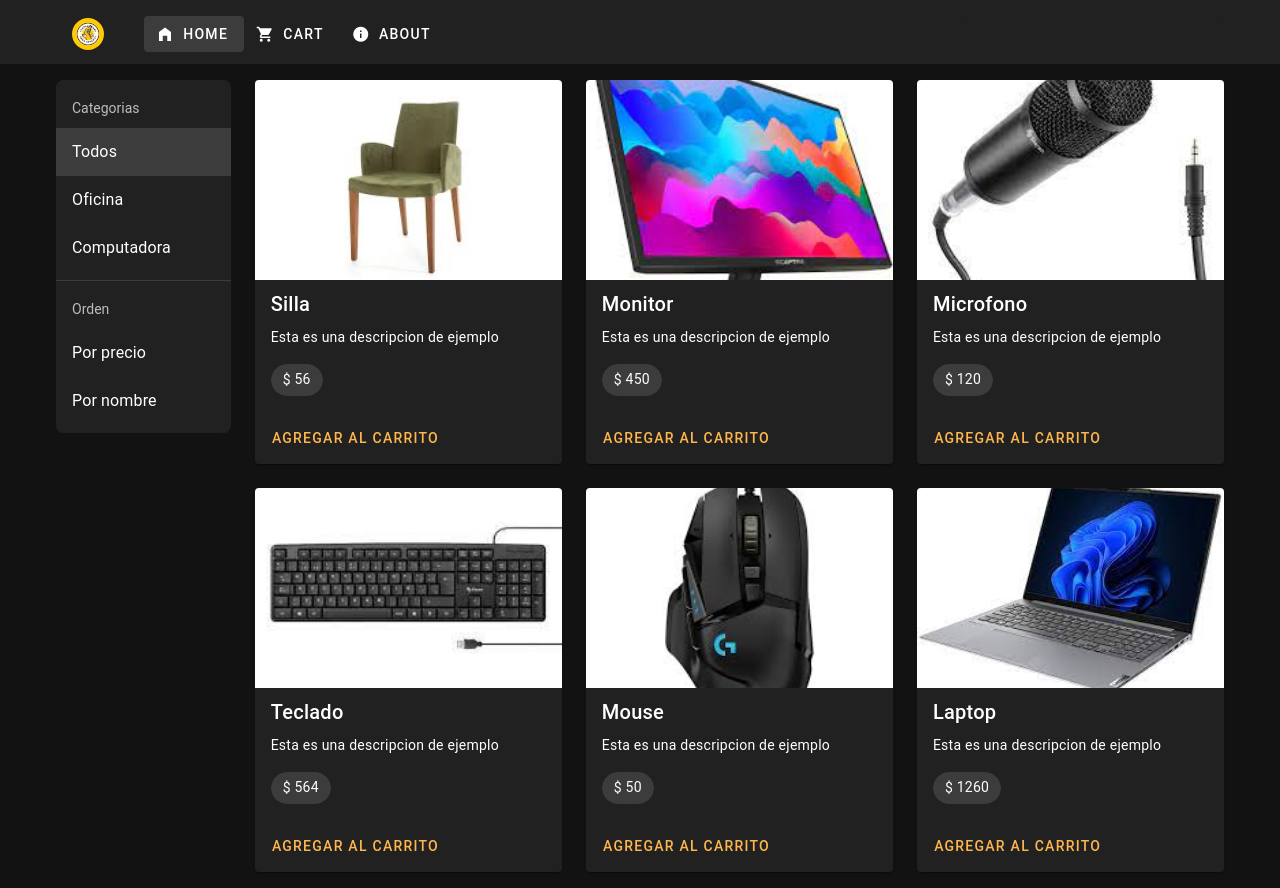
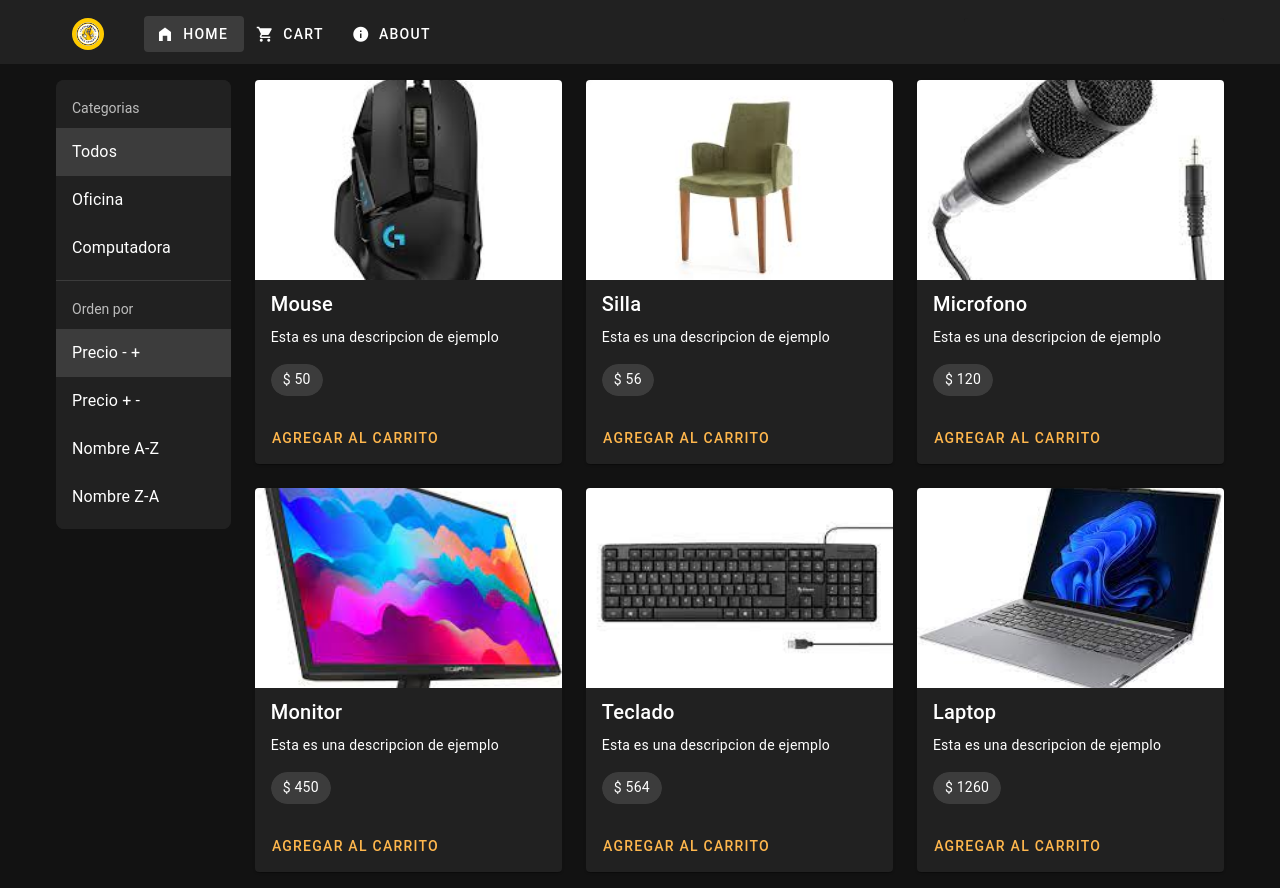
Before and after one commit to Bettaht/vue-3-ecommerce, a Vue app: page / in a window 1280 px wide. Built offline with nearby package versions, Linux system fonts and the light colour scheme.

Commit message:
Add categoriesOptions component, refactor to a left folder

```diff
--- a/src/components/CategoryList.vue
+++ /dev/null
@@ -1,78 +0,0 @@
-<script lang="ts">
-import { mapActions } from 'pinia';
-import type { Category } from '../model/types';
-import { useProductsStore } from '../stores/proudcts';
-export default {
-    data() {
-        return{
-            categories: [{
-                id: 1,
-                name: 'Oficina',
-                description:'Productos para tu oficina'
-            },{
-                id: 2,
-                name: 'Computadora',
-                description:'Productos para tu setup'
-            }] as Category[]
-        };
-    },
-    methods:{
-      goToCategory(categoryId: number){
-        this.$router.push({
-          name: 'category',
-          params: { categoryId }
-        });
-      },
-      clearCategory(){
-        this.$router.push({
-          name: 'home'
-        })
-      },
-      ...mapActions(useProductsStore, ['orderByPrice', 'orderByName'])
-    }
-}
-</script>
-
-<template>
-<v-sheet rounded="lg">
-    <v-list rounded="lg">
-      <v-list-subheader>Categorias</v-list-subheader>
-        <v-list-item link @click="clearCategory()" :active="$route.name === 'home'">
-          <v-list-item-title>
-            Todos
-          </v-list-item-title>
-
-        </v-list-item>
-        <v-list-item :active="$route.name === 'category' && Number($route.params.categoryId) === category.id"
-          v-for="category in categories"
-          :key="category.id"
-          link
-          @click="goToCategory(category.id)"
-          >
-
-          <v-list-item-title>
-            {{ category.name }}
-          </v-list-item-title>
-        </v-list-item>
-
-        <v-divider class="my-2"></v-divider>
-
-        <v-list-subheader>Orden</v-list-subheader>
-
-        <v-list-item
-        link @click="orderByPrice()">
-        <v-list-item-title>
-          Por precio
-        </v-list-item-title>
-
-      </v-list-item>
-      <v-list-item
-        link @click="orderByName()">
-        <v-list-item-title>
-          Por nombre
-        </v-list-item-title>
-
-      </v-list-item>
-    </v-list>
- </v-sheet>
-</template>
--- a/src/components/ProductList.vue
+++ b/src/components/ProductList.vue
@@ -1,7 +1,7 @@
 <script lang="ts">
 import { mapState } from 'pinia';
 import ProducCard from './ProductCard.vue'
-import { useProductsStore } from '../stores/proudcts'
+import { useProductsStore } from '../stores/products'
 
 export default {
     components:{
@@ -21,4 +21,4 @@ export default {
         <ProducCard  :product = "p"/>
         </v-col>
     </v-row>
-</template>
+</template>../stores/products
--- /dev/null
+++ b/src/components/left/CategoriesOptions.vue
@@ -0,0 +1,36 @@
+<script lang="ts">
+import { mapState } from 'pinia';
+import { useCategoriesStore } from '../../stores/categories';
+export default {
+  computed:{
+    ...mapState(useCategoriesStore, ['categories'])
+  },
+  methods:{
+    goToCategory(categoryId: number){
+      this.$router.push({
+        name: 'category',
+        params: { categoryId }
+      });
+    },
+    clearCategory(){
+      this.$router.push({
+        name: 'home'
+      })
+    },
+  }
+}
+</script>
+
+<template>
+<v-list-subheader>Categorias</v-list-subheader>
+    <v-list-item link @click="clearCategory()" :active="$route.name === 'home'">
+          <v-list-item-title>Todos</v-list-item-title>
+    </v-list-item>
+    <v-list-item :active="$route.name === 'category' && Number($route.params.categoryId) === category.id"
+        v-for="category in categories"
+        :key="category.id"
+        link
+        @click="goToCategory(category.id)">
+        <v-list-item-title>{{ category.name }}</v-list-item-title>
+        </v-list-item>
+</template>
--- /dev/null
+++ b/src/components/left/LeftMenu.vue
@@ -0,0 +1,24 @@
+<script lang="ts">
+import OrderOptions from '../left/OrderOptions.vue'
+import CategoryOptions from '../../components/left/CategoriesOptions.vue'
+
+export default {
+  components:{
+    OrderOptions, CategoryOptions
+  }
+}
+</script>
+
+<template>
+<v-sheet rounded="lg">
+    <v-list rounded="lg">
+
+      <CategoryOptions />
+
+       <v-divider class="my-2"></v-divider>
+
+      <OrderOptions />
+
+    </v-list>
+ </v-sheet>
+</template>
--- /dev/null
+++ b/src/components/left/OrderOptions.vue
@@ -0,0 +1,33 @@
+<script lang="ts">
+import { mapActions, mapState } from 'pinia';
+import { useProductsStore } from '../../stores/products';
+
+export default {
+    methods: {
+        ...mapActions(useProductsStore, ['orderByPrice', 'orderByName', 'orderByPriceDesc', 'orderByNameDesc'])
+    },computed:{
+        ...mapState(useProductsStore, ['order'])
+    }
+}
+</script>
+
+<template>
+    <v-list-subheader>Orden por</v-list-subheader>
+    <v-list-item link @click = "orderByPrice" :active="order === 'price'">
+        <v-list-item-title>Precio - +</v-list-item-title>
+    </v-list-item>
+
+    <v-list-item link @click = "orderByPriceDesc" :active="order === 'priceDesc'">
+        <v-list-item-title>Precio + -</v-list-item-title>
+    </v-list-item>
+
+    <v-list-item link @click="orderByName" :active="order === 'name'">
+        <v-list-item-title>Nombre A-Z</v-list-item-title>
+    </v-list-item>
+
+    <v-list-item link @click="orderByNameDesc" :active="order === 'nameDesc'">
+        <v-list-item-title>Nombre Z-A</v-list-item-title>
+    </v-list-item>
+
+
+</template>
--- a/src/router/index.ts
+++ b/src/router/index.ts
@@ -1,5 +1,4 @@
 import { createRouter, createWebHistory } from 'vue-router'
-import HomeView from '../views/HomeView.vue'
 
 const router = createRouter({
   history: createWebHistory(import.meta.env.BASE_URL), //guardar un historial de las rutas que se han ido visitando que is el usuario preciona "BACk" se devolvera a la ruta donde antes se encontraba
--- /dev/null
+++ b/src/stores/categories.ts
@@ -0,0 +1,22 @@
+import type { Category } from "@/model/types";
+import { defineStore } from "pinia";
+
+export const useCategoriesStore = defineStore('categories', {
+    state: () => ({
+        categories: [{
+            id: 1,
+            name: 'Oficina',
+            description:'Productos para tu oficina'
+        },{
+            id: 2,
+            name: 'Computadora',
+            description:'Productos para tu setup'
+        }] as Category[] //tipo de dato del valor que se esta asignando
+     }),
+    getters: {
+
+    },
+    actions: {
+
+    },
+  })
--- a/src/stores/proudcts.ts
+++ b/src/stores/products.ts
@@ -3,7 +3,7 @@ import type { Product } from '../model/types';
 
 export const useProductsStore = defineStore('products', {
     state: () => ({
-      order: '' as string,
+      order: 'price' as string,
         categoryId: null as number | null,
         _products: [
             {name: 'Silla', price: 56, id: 5, categoryId: 1, image: '/products/silla.jpeg'},
@@ -30,8 +30,14 @@ export const useProductsStore = defineStore('products', {
         if (state.order === 'price') {
           return products.sort((a,b) => a.price - b.price);
         }
+        if (state.order === 'priceDesc') {
+          return products.sort((a,b) => b.price - a.price);
+        }
         if (state.order === 'name') {
           return products.sort((a,b) => a.name.localeCompare(b.name));//asi se ordena por nombre
+        }
+        if (state.order === 'nameDesc') {
+          return products.sort((a,b) => b.name.localeCompare(a.name));//asi se ordena por nombre
         }
       }
     },
@@ -44,6 +50,12 @@ export const useProductsStore = defineStore('products', {
         },
         orderByName(){
           this.order = 'name';
+        },
+        orderByPriceDesc(){
+          this.order = 'priceDesc';
+        },
+        orderByNameDesc(){
+          this.order = 'nameDesc';
         }
     },
   })
--- a/src/views/HomeView.vue
+++ b/src/views/HomeView.vue
@@ -1,7 +1,7 @@
 <script lang="ts">
 import ProductList from '../components/ProductList.vue'
-import CategoryList from '../components/CategoryList.vue'
-import { useProductsStore } from '../stores/proudcts';
+import LeftMenu from '../components/left/LeftMenu.vue'
+import { useProductsStore } from '../stores/products';
 
 function updateCategoryFromRouteParams(categoryIdParam: string|string[]){
   const productsStore = useProductsStore();
@@ -12,13 +12,13 @@ function updateCategoryFromRouteParams(categoryIdParam: string|string[]){
 export default {
   components:{
     ProductList,
-    CategoryList
+    LeftMenu
   },
-  beforeRouteEnter(to, from){
+  beforeRouteEnter(to){
     console.log('beforeRouteEnter',to.params);
     updateCategoryFromRouteParams(to.params.categoryId)
   },
-  beforeRouteUpdate(to, from){
+  beforeRouteUpdate(to){
     console.log('beforeRouteUpdate',to.params);
     updateCategoryFromRouteParams(to.params.categoryId)
     }
@@ -28,10 +28,11 @@ export default {
 <template>
   <v-row>
     <v-col cols="2">
-      <CategoryList />
+      <LeftMenu />
 </v-col>
 <v-col cols="10">
   <ProductList/>
 </v-col>
   </v-row>
 </template>
+../stores/products
```
